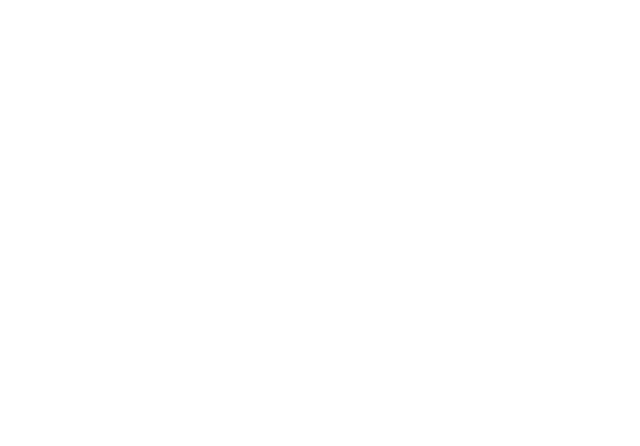
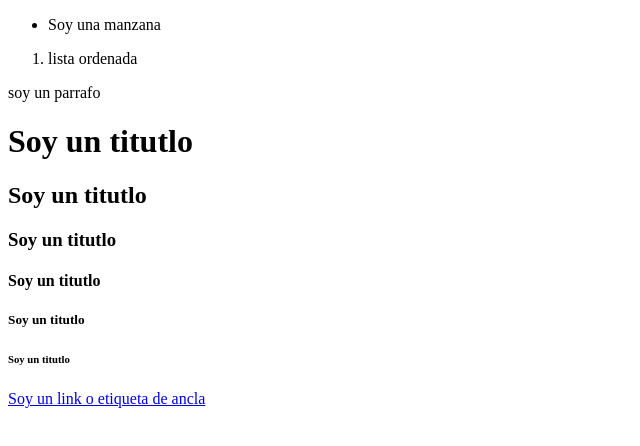
Before and after one commit to mosquedakike/-curso-definitivo-de-html-css, a website: page index.html in a window 1280 px wide. Shown: the whole page, without its empty margins (0-640 px from the left). Drawn offline with Linux system fonts and the light colour scheme.

Commit message:
estructura basica de HTML

```diff
--- a/index.html
+++ b/index.html
@@ -1,15 +1,61 @@
 <!DOCTYPE html>
 <html lang="es">
+    <!-- idioma del sitio web -->
 <head>
+    <!-- encabezado de la pagina web -->
     <meta charset="UTF-8">
     <meta name="description" content="Curso definitivo de HTML y CSS">
+    <!-- agrega una descripcion del sitio web que se muestra en las busquedas -->
     <meta name="robots" content="index,follow">
+    <!-- agrega permisos para que los robots de CEO localizen el sitio web -->
     <meta http-equiv="X-UA-Compatible" content="IE=edge">
     <meta name="viewport" content="width=device-width, initial-scale=1.0">
+    <!-- agrega compatibilidad limitada con dispositivos mobile -->
     <link rel="stylesheet" href="./css/style.css">
+    <!-- agrega una hoja de estilos de CSS -->
     <title>Document</title>
+    <!-- titulo de la pagina web -->
 </head>
 <body>
+    <!-- cuerpo de la pagina web o contenido -->
+    <header>
+        <!-- si el header va tener una barra de navegacion usamos la tiqueta nav -->
+        <nav></nav>
+    </header>
+    <!-- contenido principal -->
+    <main>
+        <!-- pueden existir secciones dentro del main -->
+        <section>
+            <!-- y tambien podemos tener una seccion con varios article's  -->
+            <article>
 
+            </article>
+        </section>
+        <!-- listas -->
+        <ul>
+            <!-- under list o lista desordenada -->
+            <li>
+                <!--  list item -->
+                Soy una manzana
+            </li>
+        </ul>
+        <ol>
+            <!-- order list o lista ordenada, los elementos son enumerados -->
+            <li>lista ordenada</li>
+        </ol>
+
+        <!-- tiquetas de contenido -->
+        <p>soy un parrafo</p>
+        <h1>Soy un titutlo</h1>
+        <h2>Soy un titutlo</h2>
+        <h3>Soy un titutlo</h3>
+        <h4>Soy un titutlo</h4>
+        <h5>Soy un titutlo</h5>
+        <h6>Soy un titutlo</h6>
+        <a href="#">Soy un link o etiqueta de ancla</a>
+    </main>
+    <footer>
+        <!-- pie de pagina o footer -->
+    </footer>
 </body>
 </html>
```
